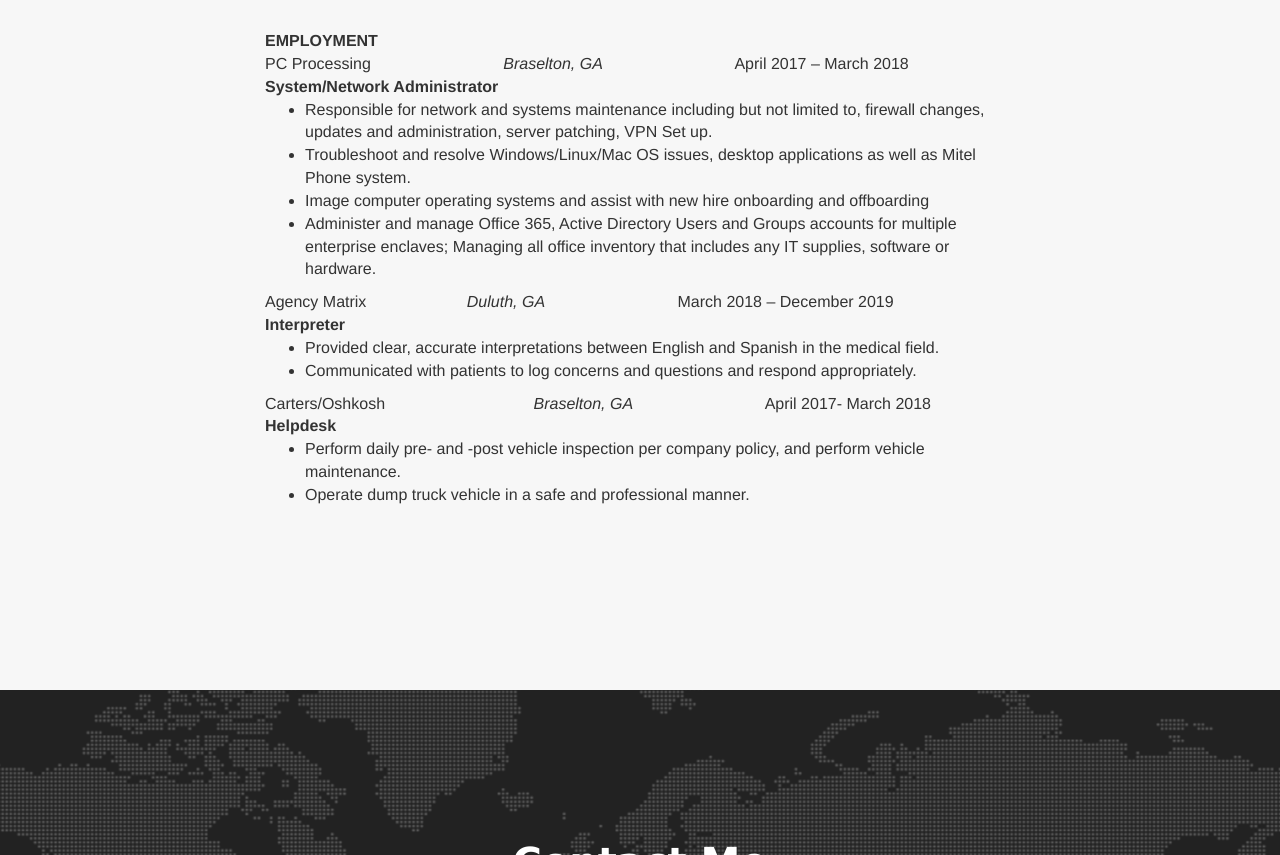
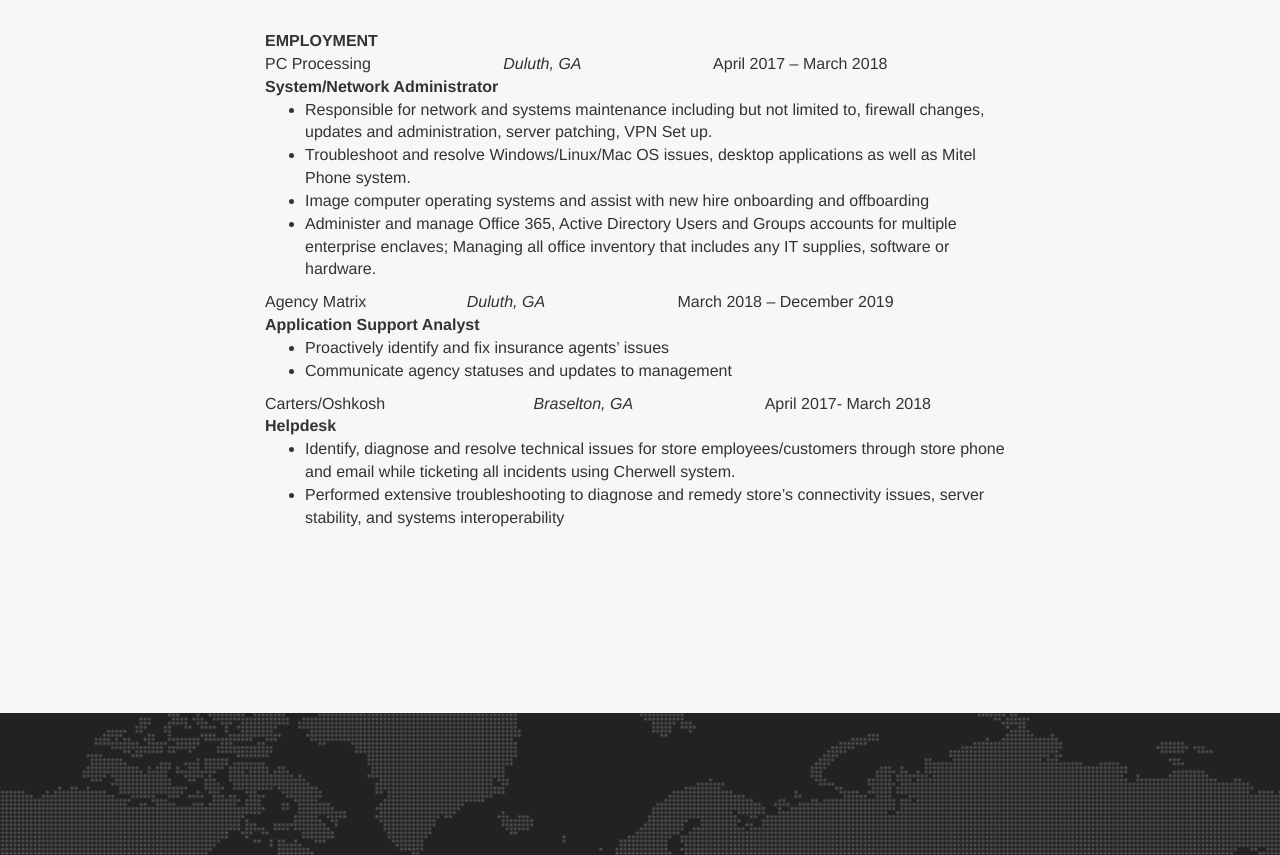
Before and after one commit to emtzv92/emtzv92.github.io, a plain HTML site: page index.html in a window 1280 px wide. Shown: the part 3689-4544 px from the top of the page. Drawn offline with nearby package versions, Linux system fonts and the light colour scheme; a script that the page names is missing.

Commit message:
Update index.html

```diff
--- a/index.html
+++ b/index.html
@@ -273,7 +273,7 @@ Advanced Digital Media, Web Technologies & Development, Music Production, Mobile
 <strong>EMPLOYMENT</strong><br>
 
 PC Processing&emsp;&emsp;&emsp;&emsp;&emsp;&emsp;&emsp;&emsp;
-<i> Braselton, GA</i>&emsp;&emsp;&emsp;&emsp;&emsp;&emsp;&emsp;&emsp;
+<i> Duluth, GA</i>&emsp;&emsp;&emsp;&emsp;&emsp;&emsp;&emsp;&emsp;
 April 2017 – March 2018<br>
                       <b>System/Network Administrator </b>
                     <ul>
@@ -287,18 +287,18 @@ Agency Matrix&emsp;&emsp;&emsp;&emsp;&emsp;&emsp;
 <i>Duluth, GA</i>&emsp;&emsp;&emsp;&emsp;&emsp;&emsp;&emsp;&emsp;
 March 2018 – December 2019<br>
 
-                      <b>Interpreter</b>
+                      <b>Application Support Analyst </b>
                     <ul>
-                      <li>Provided clear, accurate interpretations between English and Spanish in the medical field. </li>
-                      <li>Communicated with patients to log concerns and questions and respond appropriately. </li>
+                      <li>Proactively identify and fix insurance agents’ issues</li>
+                      <li>Communicate agency statuses and updates to management </li>
                     </ul>
 Carters/Oshkosh&emsp;&emsp;&emsp;&emsp;&emsp;&emsp;&emsp;&emsp;&emsp;
 <i> Braselton, GA</i>&emsp;&emsp;&emsp;&emsp;&emsp;&emsp;&emsp;&emsp;
 April 2017- March 2018<br>
                       <b>Helpdesk</b>
                     <ul>
-                      <li>Perform daily pre- and -post vehicle inspection per company policy, and perform vehicle maintenance.</li>
-                      <li>Operate dump truck vehicle in a safe and professional manner. </li>
+                      <li>Identify, diagnose and resolve technical issues for store employees/customers through store phone and email while ticketing all incidents using Cherwell system. </li>
+                      <li>Performed extensive troubleshooting to diagnose and remedy store’s connectivity issues, server stability, and systems interoperability </li>
                     </ul>
 
 
```
